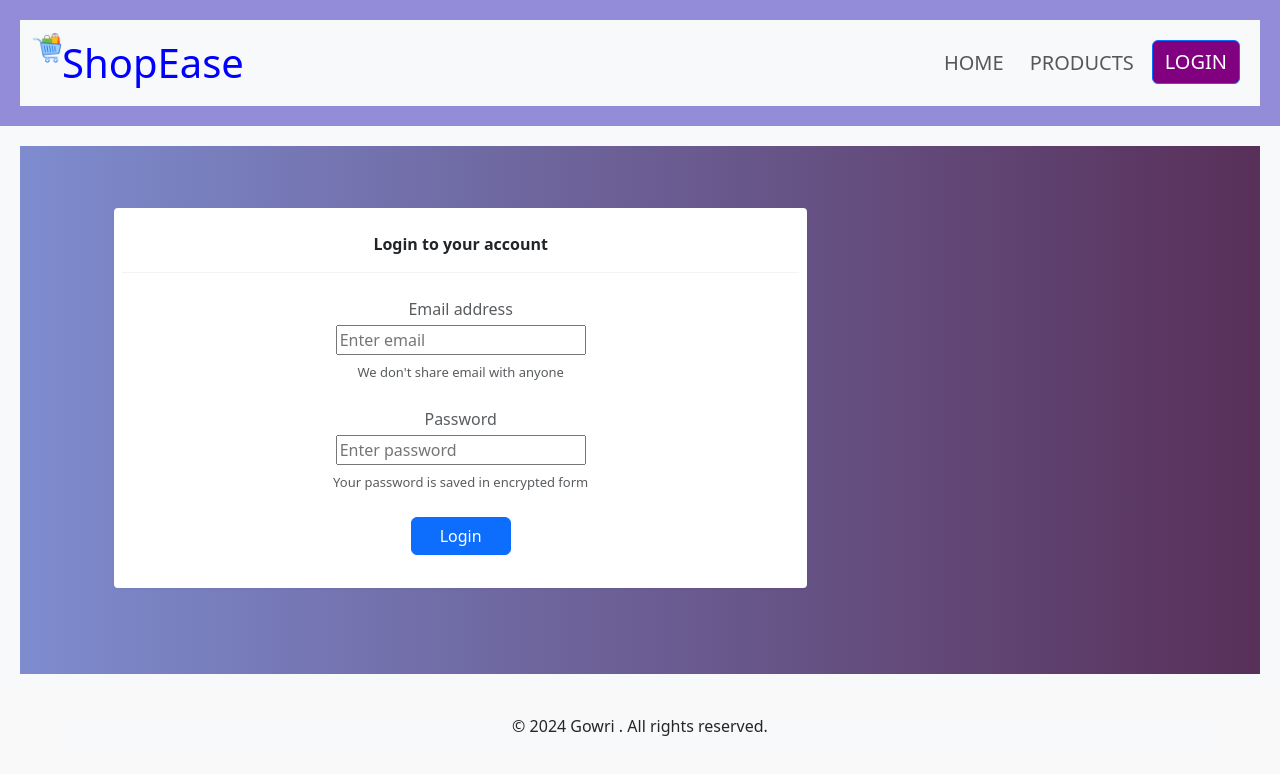
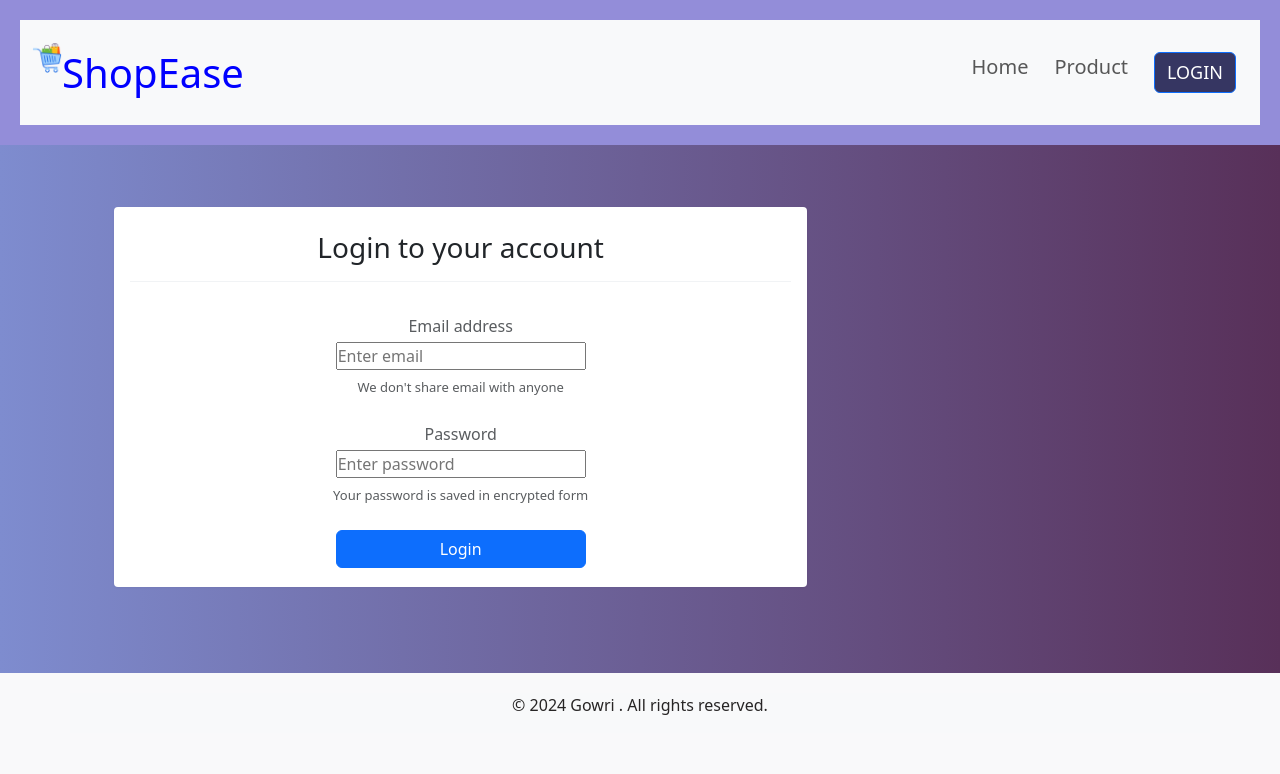
Before and after one commit to gowribalan123/E-Shop, a React (Vite) app: page /ShoppingCart/login in a window 1280 px wide. Shown: the top 774 px of the page. Built offline with nearby package versions, Linux system fonts and the light colour scheme.

Commit message:
first commit

```diff
--- a/index.html
+++ b/index.html
@@ -5,6 +5,9 @@
     <link rel="icon" type="image/svg+xml" href="/vite.svg" />
     <meta name="viewport" content="width=device-width, initial-scale=1.0" />
     <title>Shopping Cart</title>
+    <link href="https://cdn.jsdelivr.net/npm/bootstrap@5.3.3/dist/css/bootstrap.min.css"
+     rel="stylesheet" integrity="sha384-QWTKZyjpPEjISv5WaRU9OFeRpok6YctnYmDr5pNlyT2bRjXh0JMhjY6hW+ALEwIH"
+     crossorigin="anonymous">
   </head>
   <body>
     <div id="root"></div>
--- a/package.json
+++ b/package.json
@@ -15,6 +15,7 @@
   "dependencies": {
     "axios": "^1.7.9",
     "bootstrap": "^5.3.3",
+    "express": "^4.21.2",
     "react": "^18.3.1",
     "react-bootstrap": "^2.10.6",
     "react-dom": "^18.3.1",
--- a/src/App.jsx
+++ b/src/App.jsx
@@ -1,10 +1,109 @@
-import React from 'react'
-import Product from './components/Product'
+import React,{useState} from 'react'
+
+import { BrowserRouter as Router,Routes,Route,Link,Navigate } from 'react-router-dom'
+import Home from './components/Home.jsx';
+import Product from './components/Product.jsx';
+import Login from './components/Login.jsx';
+import { Nav,Container, Row, Col,Navbar} from 'react-bootstrap';
+import Button  from 'react-bootstrap/Button';
+import 'bootstrap/dist/css/bootstrap.min.css';
+
 
 const App = () => {
-  return (
-    <div><Product/></div>
+
+const [isAuthenticated,setIsAuthenticated]=useState(false)
+const handleLogin=()=>{
+  setIsAuthenticated(true)
+}
+const handlleLogout=()=>{
+  setIsAuthenticated(false)
+}
+  return  (
+    <>
+    <Router>
+    <header>
+
+<Navbar className="bg-body-tertiary   ">
+
+<Container >
+         <Navbar.Brand >
+            <img
+              src="cart-icon-2.png"
+              width="30"
+              height="30"
+              className="d-inline-block align-top"
+              alt="Profile logo"
+            /><span style={{ color: "blue",fontWeight:'500px',fontSize:'40px' }}>ShopEase</span>
+
+           </Navbar.Brand>
+  </Container>
+
+
+     <nav className='navbar navbar-expand-lg p-3   ' >
+     <Button className="navbar-toggler bg-light btn btn-primary" type="button" data-toggle="collapse" data-target="#navbarNav"
+                        aria-controls="navbarNav" aria-expanded="false" aria-label="Toggle navigation">
+                        <span className="navbar-toggler-icon"></span>
+     </Button>
+          <div className='container-fluidcjustify-content-end collapse navbar-collapse ' id="navbarNav">
+            <ul className='navbar-nav ' style={{fontSize:'20px',fontWeight:'500',gap:'10px'}}>
+              <li className='nav-item'>
+               <Link className='nav-link' to='/ShoppingCart/'>Home</Link>
+               </li>
+               <li className='nav-item'>
+               <Link className='nav-link' to='/ShoppingCart/product'>Product</Link>
+               </li>
+               <li className='nav-item' style={{alignItems:'center' }}>
+                {!isAuthenticated?(
+                <Link className='nav-link' to='/ShoppingCart/login'>
+                   <Button  variant="primary"   style={{fontSize:'18px',fontWeight:'500',backgroundColor:' rgb(54, 54, 98)'}}>LOGIN       </Button>
+                   </Link>
+                ):(
+                  <Button variant="primary" onClick={handlleLogout}   width='50px' style={{fontSize:'18px',fontWeight:'500',backgroundColor:' rgb(54, 54, 98)'}}  >Logout</Button>
+
+                )}
+
+               </li>
+
+            </ul>
+
+            </div>
+
+
+     </nav>
+     </Navbar>
+
+</header>
+
+
+
+
+
+     <Routes>
+
+          <Route   path='/ShoppingCart/' element={<Home/>}/>
+          <Route  path='/ShoppingCart/login' element={<Login  onLogin={handleLogin}/>}/>
+          <Route path='/ShoppingCart/product'
+          element={<ProtectedRoute isAuthenticated={isAuthenticated}>
+             <Product  onLogout={handlleLogout}/>
+          </ProtectedRoute>}
+          />
+     </Routes>
+    </Router>
+    <footer >
+      <Container id="footer" className="bg-body-tertiary   " >
+        <Row>
+          <Col >
+
+
+            <p>© {new Date().getFullYear()} Gowri . All rights reserved.</p>
+          </Col>
+        </Row>
+      </Container>
+    </footer>
+    </>
   )
 }
-
+function ProtectedRoute({isAuthenticated,children}){
+  return isAuthenticated?children:<Navigate to="/ShoppingCart/login"/>
+}
 export default App
--- a/src/components/Login.jsx
+++ b/src/components/Login.jsx
@@ -4,15 +4,21 @@ import { useForm } from 'react-hook-form'
 import 'bootstrap/dist/css/bootstrap.min.css';
 
 import '../components/Login.css'
+import { useNavigate } from 'react-router-dom';
+
+
 //import { Container, Row, Col } from 'react-bootstrap';
-const Login = () => {
+const Login = ({onLogin}) => {
     const {register,handleSubmit,formState:{errors}} = useForm();
-
+const navigate=useNavigate()
     const checkLogin = (data)=>{
       console.log("Form data",data)
       axios.post('http://localhost:3001/Users/login',data)
       .then(response=>{
         console.log(response.data)
+        onLogin()
+        navigate('/ShoppingCart/product')
+
         alert("Login successful")
       })
       .catch(eror=>console.log(error))
@@ -29,7 +35,7 @@ const Login = () => {
              <div className="row  "  >
                 <div className="col-md-8" >
                    <div className="card  "  style={{ height:'380px'}}>
-                      <div className="card-header m-2 p-3" ><strong>Login to your account</strong></div>
+                      <div className="card-header  m-3 " ><h3>Login to your account</h3></div>
                       <div className="card-body">
       <form onSubmit={handleSubmit(checkLogin)}>
 
@@ -50,7 +56,7 @@ Your password is saved in encrypted form</small>
 </div>
 
 
-<button type="submit" className="btn btn-primary m-4" style={{width:'100px'
+<button type="submit" className="btn btn-primary m-4" style={{width:'250px'
 }}>Login</button>
 </form>
 </div>
--- a/src/components/Navigation.jsx
+++ b/src/components/Navigation.jsx
@@ -1,4 +1,4 @@
-import React  from 'react'
+import React,{useState}  from 'react'
 import {Outlet , Link} from 'react-router-dom'
 import { Nav,Container, Row, Col,Navbar} from 'react-bootstrap';
 import Button  from 'react-bootstrap/Button';
@@ -6,12 +6,18 @@ import 'bootstrap/dist/css/bootstrap.min.css';
 
 
 const Navigation = () => {
-
+  const [isAuthenticated,setIsAuthenticated]=useState(false)
+  const handleLogin=()=>{
+    setIsAuthenticated(true)
+  }
+  const handlleLogout=()=>{
+    setIsAuthenticated(false)
+  }
 
   return (
      <div >
 
-<header className="">
+<header>
 
 <Navbar className="bg-body-tertiary  ">
 <Container >
@@ -29,20 +35,25 @@ const Navigation = () => {
 
 
   <Nav  className="ml-auto m-2 " >
-    <Button className="navbar-toggler bg-light btn btn-primary" type="button" data-toggle="collapse" data-target=".navbarNav"
+    <Button className="navbar-toggler bg-light btn btn-primary" type="button" data-toggle="collapse" data-target="#navbarNav"
                         aria-controls="navbarNav" aria-expanded="false" aria-label="Toggle navigation">
                         <span className="navbar-toggler-icon"></span>
-                    </Button>
+     </Button>
 
     <div className="container-fluid justify-content-end collapse navbar-collapse" id="navbarNav">
         <ul className="navbar-nav " style={{fontSize:'20px',fontWeight:'500',gap:'10px'}}>
 
-        <li className="nav-item"><Link to='/ShoppingCart/#' className="nav-link ">HOME</Link></li>
+        <li className="nav-item"><Link to='/ShoppingCart/' className="nav-link ">HOME</Link></li>
        <li className="nav-item"><Link to='/ShoppingCart/product' className="nav-link ">PRODUCTS</Link></li>
 
 
 
-        <Link to='/ShoppingCart/login' > <Button  variant="primary" style={{fontSize:'20px',fontWeight:'500',backgroundColor:'purple'}}>LOGIN       </Button></Link>
+       {!isAuthenticated?(<Link to='/ShoppingCart/login' > <Button  variant="primary" style={{fontSize:'20px',fontWeight:'500',backgroundColor:'purple'}}>LOGIN       </Button></Link>
+        ):(
+          <button onClick={handlleLogout} class='nav-link'>Logout</button>
+
+        )}
+
 
 
         </ul>
--- a/src/components/Product.jsx
+++ b/src/components/Product.jsx
@@ -10,7 +10,7 @@ const Product = () => {
 
   useEffect(() => {
     const fetchProducts = async () => {
-      const response = await axios.get(`http://localhost:3001/products`); // Replace with your API endpoint
+      const response = await axios.get(`https://productsapi-2hx0.onrender.com/products`); // Replace with your API endpoint
       setProducts(response.data);
     };
     fetchProducts();
@@ -23,7 +23,7 @@ const Product = () => {
       <div className=" row  " >
         {products.map(product => (
           <div   key={product._id}  className='col-sm-3 col-md-3 text-center' style={{marginBottom: '10px'}}>
-            <div className="card mb-3">
+            <div  className="card mb-3">
             <div>
                 <img src={product.image} alt={product.name} className="card-img-top p-1 md-2  rounded-pill shadow-sm" style={{width: '120px', height: '100px'}} />
             </div>
--- a/src/index.css
+++ b/src/index.css
@@ -1,4 +1,9 @@
+*{
+  padding: 0;
+  margin: 0;
 
+
+}
 body {
     margin: 0;
     font-family: Arial, sans-serif;
--- a/src/main.jsx
+++ b/src/main.jsx
@@ -1,13 +1,13 @@
 import { StrictMode } from 'react'
 import { createRoot } from 'react-dom/client'
 import './index.css'
-//import App from './App.jsx'
+import App from './App.jsx'
 //import {createBrowserRouter,RouterProvider,} from "react-router-dom";
 import 'bootstrap/dist/css/bootstrap.min.css';
-//import Home from './components/Home.jsx';
-//import Product from './components/Product.jsx';
-//import Login from './components/Login.jsx';
-import Root from './routes/Root.jsx';
+import Home from './components/Home.jsx';
+import Product from './components/Product.jsx';
+import Login from './components/Login.jsx';
+//import Root from './routes/Root.jsx';
 //import ErrorPage from './Error-Page.jsx';
 
 
@@ -16,6 +16,6 @@ import Root from './routes/Root.jsx';
 
 createRoot(document.getElementById('root')).render(
   <StrictMode>
-     <Root/>
+     <App/>
   </StrictMode>,
 )
--- a/src/routes/Root.jsx
+++ b/src/routes/Root.jsx
@@ -1,31 +1,59 @@
-import React from 'react'
+import React,{useState} from 'react'
 //import {Outlet , Link} from 'react-router-dom'
 import { createBrowserRouter, createRoutesFromElements, Route, RouterProvider } from 'react-router-dom'
 
  import Home from '../components/Home.jsx'
 import Product from '../components/Product.jsx';
-import ProductList from '../components/ProductList.jsx';
+//import ProductList from '../components/ProductList.jsx';
 import Login from '../components/Login.jsx';
 import Navigation from '../components/Navigation.jsx';
 
+
+const [isAuthenticated,setIsAuthenticated]=useState(false)
+const handlleLogout=()=>{
+  setIsAuthenticated(false)
+}
+
+const handleLogin=()=>{
+  setIsAuthenticated(true)
+}
+
+
 const router = createBrowserRouter(
+
     createRoutesFromElements(
 
-        <Route path="/ShoppingCart/" element={<Navigation/>}>
-         <Route path="/ShoppingCart/" element={<Home/>} />
-         <Route path="/ShoppingCart/product" element={<Product/>} />
 
-        <Route path="/ShoppingCart/login" element={<Login />} />
+      <Route path="/ShoppingCart/" element={<Navigation/>} >
+         <Route path="/ShoppingCart/" element={<Home/>}/>
+        <Route path="/ShoppingCart/login" element={<Login  onLogin={handleLogin}/>}/>
+
+         <Route path="/ShoppingCart/product"  element={<ProtectedRoute isAuthenticated={isAuthenticated}>
+             <Product onLogout={handlleLogout}/>
+          </ProtectedRoute>}
+          />
+
+
     </Route>
     )
 )
 
 const Root = () => {
+
+
+
+
   return (
+
     <div>
         <RouterProvider router={router} />
     </div>
   )
 }
 
+
+
+function ProtectedRoute({isAuthenticated,children}){
+  return isAuthenticated?children:<Navigate to="/ShoppingCart/login"/>
+}
 export default Root
```
Also changed, not shown: src/components/Home.jsx (+4 -4 lines), 1 other file (tests, documents, lock files or other folders).
